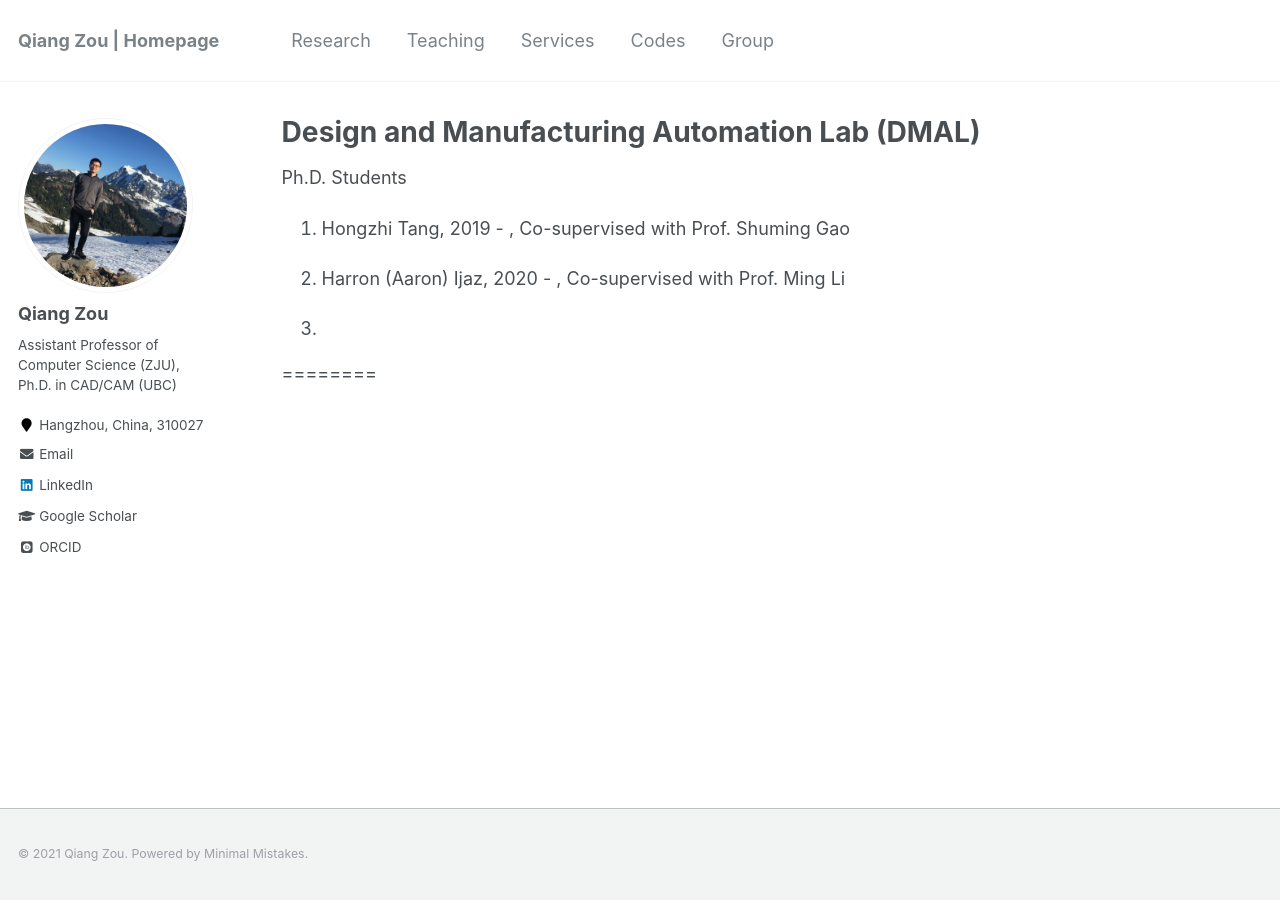
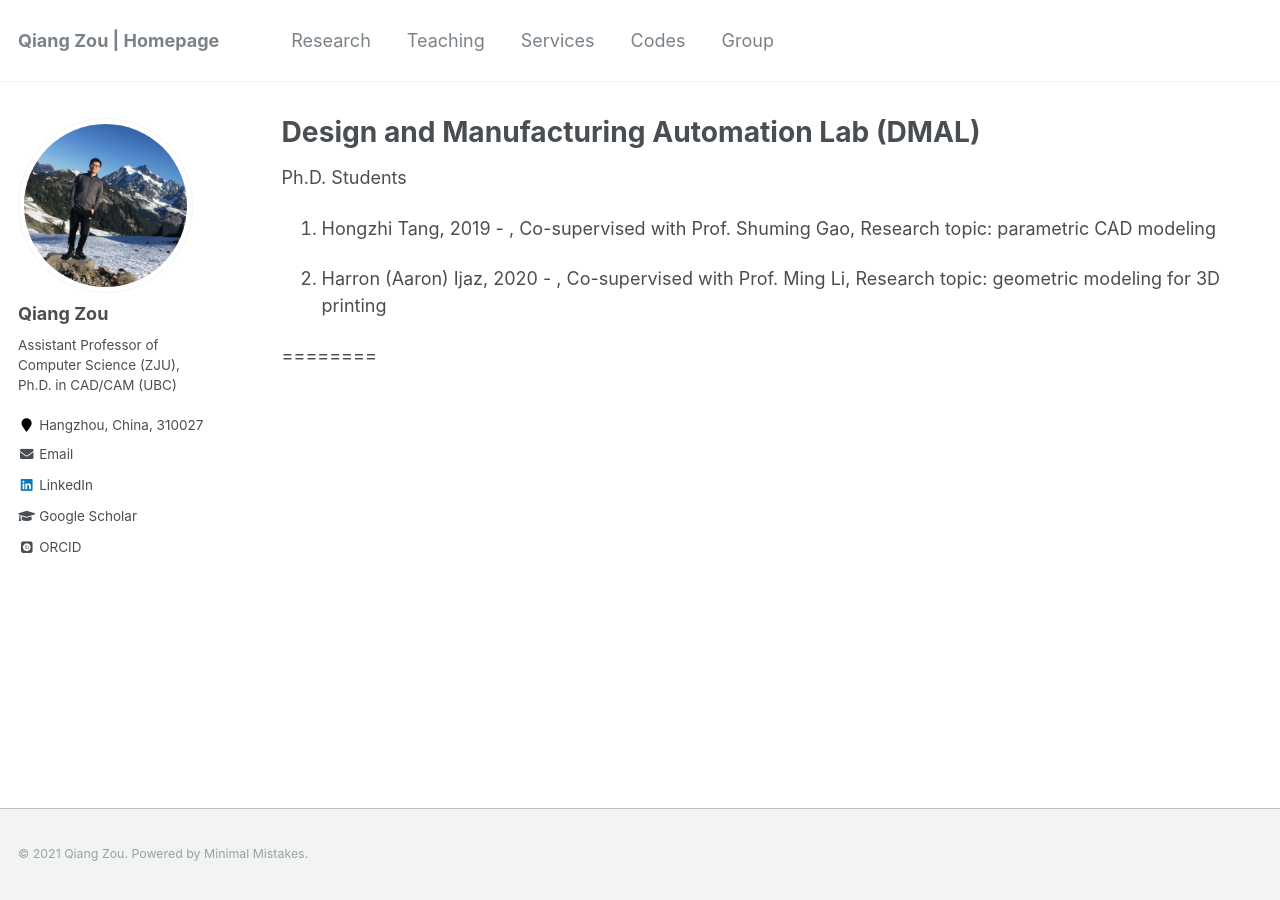
Before and after one commit to Qiang-Zou/Qiang-Zou.github.io, a Jekyll site: the page built from _pages/group.md, in a window 1280 px wide. Built offline with Jekyll 4.4.1, drawn with Linux system fonts in a browser that asks for light colours; some web fonts are replaced.

Commit message:
Update group.md

```diff
--- a/_pages/group.md
+++ b/_pages/group.md
@@ -7,11 +7,12 @@ author_profile: true
 
 Ph.D. Students
 
-1. Hongzhi Tang, 2019 - , Co-supervised with Prof. Shuming Gao
+1. Hongzhi Tang, 2019 - , Co-supervised with Prof. Shuming Gao, Research topic: parametric CAD modeling
 
-1. Harron (Aaron) Ijaz, 2020 - , Co-supervised with Prof. Ming Li
+1. Harron (Aaron) Ijaz, 2020 - , Co-supervised with Prof. Ming Li, Research topic: geometric modeling for 3D printing
 
-1.
+
+
 
 ========
 
```
